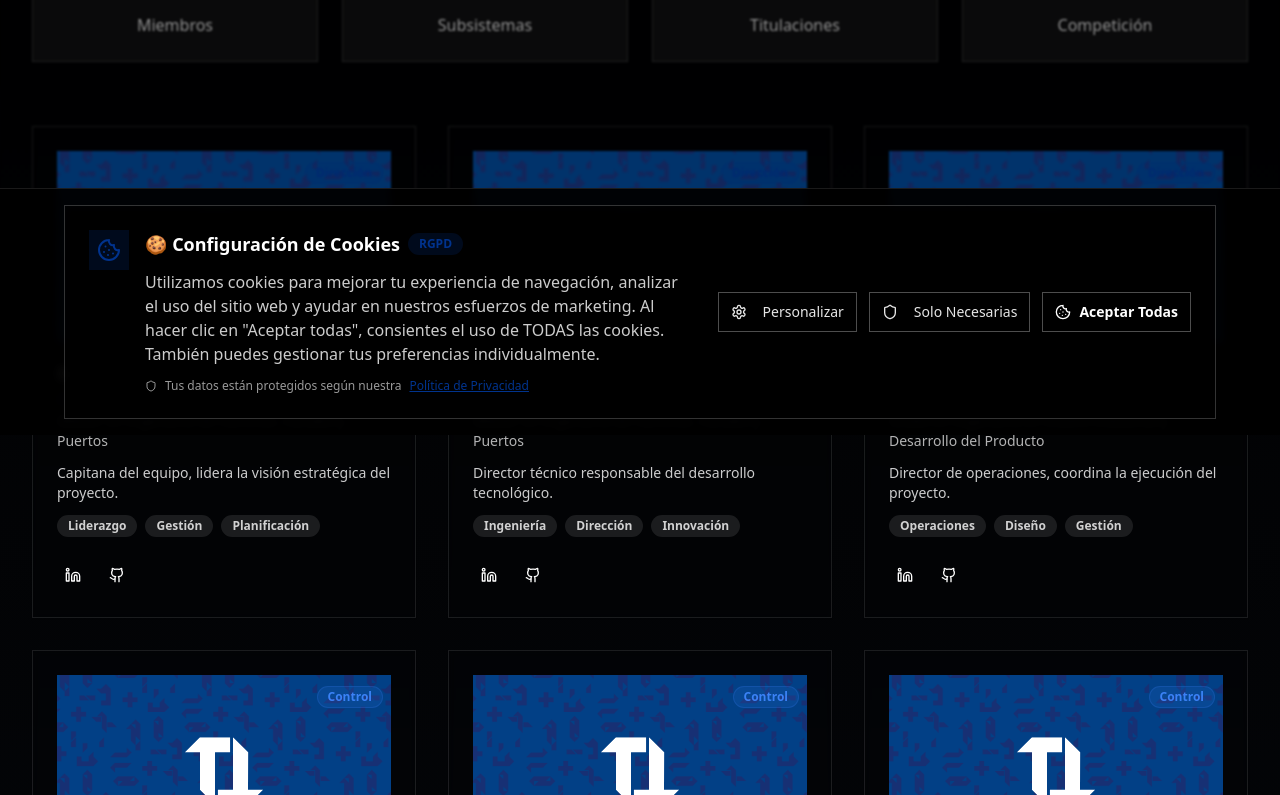
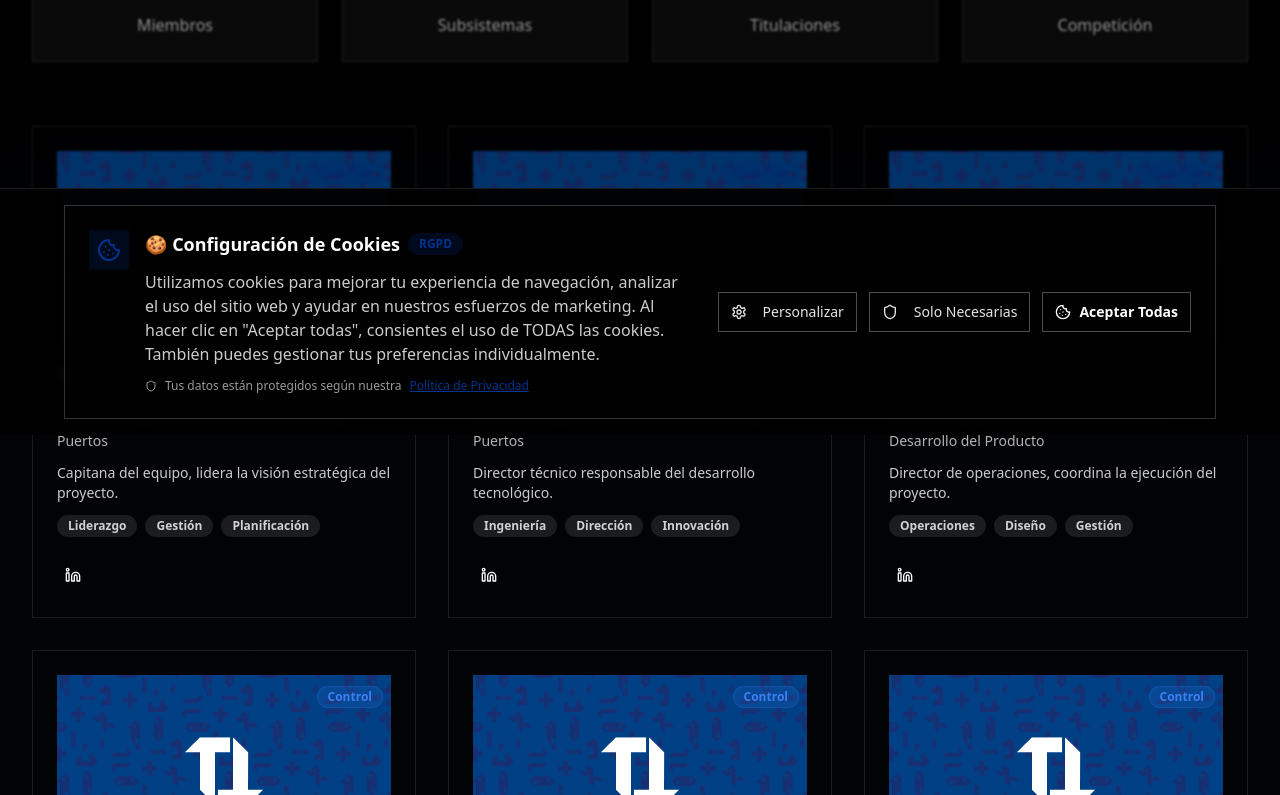
Before and after one commit to irenemg8/talpa, a Next.js app: page /equipo in a window 1280 px wide. Shown: the part 365-1160 px from the top of the page. Built offline with nearby package versions, Linux system fonts and the light colour scheme.

Commit message:
Cambios Irene |
Links linkedin y github grupo

```diff
--- a/app/equipo/page.tsx
+++ b/app/equipo/page.tsx
@@ -18,6 +18,7 @@ export default function EquipoPage() {
       skills: [t("team.liderazgo"), t("team.gestion"), t("team.planificacion")],
       bio: t("team.capitanaBio"),
       image: "/placeholder.svg?height=200&width=200",
+      linkedin: "https://www.linkedin.com/in/beatriz-de-silva-espinar-hernández",
     },
     {
       name: "Francisco Soler Bejarano",
@@ -27,6 +28,7 @@ export default function EquipoPage() {
       skills: [t("team.ingenieria"), t("team.direccionHabilidad"), t("team.innovacion")],
       bio: t("team.directorTecnicoBio"),
       image: "/placeholder.svg?height=200&width=200",
+      linkedin: "https://www.linkedin.com/in/francisco-soler-bejarano-495877331",
     },
     {
       name: "Mario Sanchis Tormo",
@@ -36,6 +38,7 @@ export default function EquipoPage() {
       skills: [t("team.operaciones"), t("team.diseno"), t("team.gestion")],
       bio: t("team.directorOperacionesBio"),
       image: "/placeholder.svg?height=200&width=200",
+      linkedin: "https://www.linkedin.com/in/mariosanchistormo",
     },
     // Control
     {
@@ -46,6 +49,7 @@ export default function EquipoPage() {
       skills: [t("team.firmware"), t("team.programacion"), t("team.sistemas")],
       bio: t("team.pmFirmwareBio"),
       image: "/placeholder.svg?height=200&width=200",
+      linkedin: "https://www.linkedin.com/in/iker-sampedro-sanchez",
     },
     {
       name: "Alexis Montalvo Callaú",
@@ -64,6 +68,8 @@ export default function EquipoPage() {
       skills: ["Firmware", "Telecomunicaciones", "Embedded"],
       bio: "Desarrollador de firmware y sistemas de comunicación.",
       image: "/placeholder.svg?height=200&width=200",
+      linkedin: "https://www.linkedin.com/in/gonzalo-sáez-pardo",
+      github: "https://github.com/gonse",
     },
     {
       name: "Vittoria Avril Girard Sojoguti",
@@ -82,6 +88,8 @@ export default function EquipoPage() {
       skills: ["UX/UI", "Interacción", "Automatización"],
       bio: "Experta en interfaces de usuario y tecnologías interactivas.",
       image: "/placeholder.svg?height=200&width=200",
+      linkedin: "https://www.linkedin.com/in/irene-medina-garc%C3%ADa-8ba621271/",
+      github: "https://github.com/irenemg8",
     },
     {
       name: "Darlyn Paulina Barrios",
@@ -91,6 +99,8 @@ export default function EquipoPage() {
       skills: ["Firmware", "Programación", "Sistemas"],
       bio: "Desarrolladora de firmware y sistemas embebidos.",
       image: "/placeholder.svg?height=200&width=200",
+      linkedin: "https://www.linkedin.com/in/darlynpaulina",
+      github: "https://github.com/darlynpaulina",
     },
     {
       name: "Arnau Campubrí Tormos",
@@ -109,6 +119,8 @@ export default function EquipoPage() {
       skills: ["Hardware", "Embedded", "Electrónica"],
       bio: "Project Manager del subsistema de hardware.",
       image: "/placeholder.svg?height=200&width=200",
+      linkedin: "https://www.linkedin.com/in/davidramonalaman",
+      github: "https://github.com/David-R-A",
     },
     {
       name: "Joan Palomares Solanes",
@@ -118,6 +130,8 @@ export default function EquipoPage() {
       skills: ["Automatización", "Software", "Sistemas"],
       bio: "Ingeniero especializado en sistemas de automatización.",
       image: "/placeholder.svg?height=200&width=200",
+      linkedin: "https://www.linkedin.com/in/joan-palomares-solanes-282217244",
+      github: "https://github.com/jopaso",
     },
     // Mechanics
     {
@@ -128,6 +142,7 @@ export default function EquipoPage() {
       skills: ["Propulsión", "Mecánica", "Diseño"],
       bio: "Project Manager del subsistema de propulsión.",
       image: "/placeholder.svg?height=200&width=200",
+      linkedin: "https://www.linkedin.com/carlostorregrosamarti",
     },
     {
       name: "Josías Diego Ágreda Revilla",
@@ -146,6 +161,7 @@ export default function EquipoPage() {
       skills: ["Propulsión", "Energía", "Mecánica"],
       bio: "Especialista en sistemas de propulsión y energía.",
       image: "/placeholder.svg?height=200&width=200",
+      linkedin: "https://es.linkedin.com/in/radu-andres-ruja-maier-4b72bb360",
     },
     {
       name: "Ariadna Tejedor Sotos",
@@ -155,6 +171,7 @@ export default function EquipoPage() {
       skills: ["Propulsión", "Mecánica", "Diseño"],
       bio: "Ingeniera especializada en sistemas de propulsión.",
       image: "/placeholder.svg?height=200&width=200",
+      linkedin: "http://www.linkedin.com/in/ariadna-tejedor-sotos-84374835a",
     },
     {
       name: "Rosario Pérez Morte",
@@ -164,6 +181,7 @@ export default function EquipoPage() {
       skills: ["Estructuras", "Materiales", "Análisis"],
       bio: "Especialista en diseño estructural y materiales.",
       image: "/placeholder.svg?height=200&width=200",
+      linkedin: "https://www.linkedin.com/in/rosario-pérez-3506b1299",
     },
     {
       name: "Manel Bonet García",
@@ -173,6 +191,7 @@ export default function EquipoPage() {
       skills: ["Propulsión", "Energía", "Sistemas"],
       bio: "Ingeniero especializado en sistemas de propulsión.",
       image: "/placeholder.svg?height=200&width=200",
+      linkedin: "https://www.linkedin.com/in/manel-bonet-80a728242",
     },
     {
       name: "Ernesto Molina Cruz",
@@ -191,6 +210,7 @@ export default function EquipoPage() {
       skills: ["Energía", "Propulsión", "Eficiencia"],
       bio: "Especialista en sistemas energéticos y propulsión.",
       image: "/placeholder.svg?height=200&width=200",
+      linkedin: "http://www.linkedin.com/in/gloria-galindo-ure%C3%B1a-2bb82235b",
     },
     {
       name: "Alejandro Clemente Agulló",
@@ -200,6 +220,7 @@ export default function EquipoPage() {
       skills: ["Excavación", "Industrial", "Optimización"],
       bio: "Especialista en procesos industriales de excavación.",
       image: "/placeholder.svg?height=200&width=200",
+      linkedin: "https://www.linkedin.com/in/alejandro-clemente-agulló",
     },
     {
       name: "Àlvar Sánchez Heinen",
@@ -209,6 +230,7 @@ export default function EquipoPage() {
       skills: ["Estructuras", "Diseño", "Innovación"],
       bio: "Especialista en diseño estructural innovador.",
       image: "/placeholder.svg?height=200&width=200",
+      linkedin: "https://www.linkedin.com/in/alvarsanchez",
     },
     {
       name: "Diego Benitez Martin",
@@ -227,6 +249,7 @@ export default function EquipoPage() {
       skills: ["Estructuras", "Mecánica", "CAD"],
       bio: "Especialista en diseño mecánico y estructural.",
       image: "/placeholder.svg?height=200&width=200",
+      linkedin: "https://www.linkedin.com/in/pablo-llácer-torrijo-9a831b1a8",
     },
     {
       name: "Enric Solano Peris",
@@ -236,6 +259,7 @@ export default function EquipoPage() {
       skills: ["Propulsión", "Mecánica", "Sistemas"],
       bio: "Ingeniero mecánico especializado en propulsión.",
       image: "/placeholder.svg?height=200&width=200",
+      linkedin: "https://www.linkedin.com/in/quique-solano-peris",
     },
     // Terrenos
     {
@@ -255,6 +279,7 @@ export default function EquipoPage() {
       skills: ["Topografía", "Geomática", "Cartografía"],
       bio: "Especialista en topografía y análisis geomático.",
       image: "/placeholder.svg?height=200&width=200",
+      linkedin: "http://linkedin.com/in/luis-roger-morro-a07b51237",
     },
     {
       name: "Javier Abío Buendía",
@@ -264,6 +289,7 @@ export default function EquipoPage() {
       skills: ["Geotecnia", "Caminos", "Gestión"],
       bio: "Project Manager del subsistema de terrenos.",
       image: "/placeholder.svg?height=200&width=200",
+      linkedin: "http://linkedin.com/in/javier-abío-buendía-42151a271",
     },
     // Operaciones
     {
@@ -292,6 +318,7 @@ export default function EquipoPage() {
       skills: ["Partners", "Energía", "Relaciones"],
       bio: "Especialista en relaciones con partners y sistemas energéticos.",
       image: "/placeholder.svg?height=200&width=200",
+      linkedin: "https://www.linkedin.com/in/jingjie-yang-upv",
     },
     {
       name: "Carme Baixauli",
@@ -395,13 +422,30 @@ export default function EquipoPage() {
 
                   {/* Enlaces sociales */}
                   <div className="flex space-x-3 pt-2">
-                    <Button size="sm" variant="ghost" className="p-2 hover:bg-white/10">
-                      <Linkedin className="h-4 w-4" />
-                    </Button>
-                    <Button size="sm" variant="ghost" className="p-2 hover:bg-white/10">
-                      <Github className="h-4 w-4" />
-                    </Button>
-
+                    {member.linkedin && (
+                      <Button
+                        size="sm"
+                        variant="ghost"
+                        className="p-2 hover:bg-white/10"
+                        asChild
+                      >
+                        <a href={member.linkedin} target="_blank" rel="noopener noreferrer">
+                          <Linkedin className="h-4 w-4" />
+                        </a>
+                      </Button>
+                    )}
+                    {member.github && (
+                      <Button
+                        size="sm"
+                        variant="ghost"
+                        className="p-2 hover:bg-white/10"
+                        asChild
+                      >
+                        <a href={member.github} target="_blank" rel="noopener noreferrer">
+                          <Github className="h-4 w-4" />
+                        </a>
+                      </Button>
+                    )}
                   </div>
                 </div>
               </CardContent>
```
